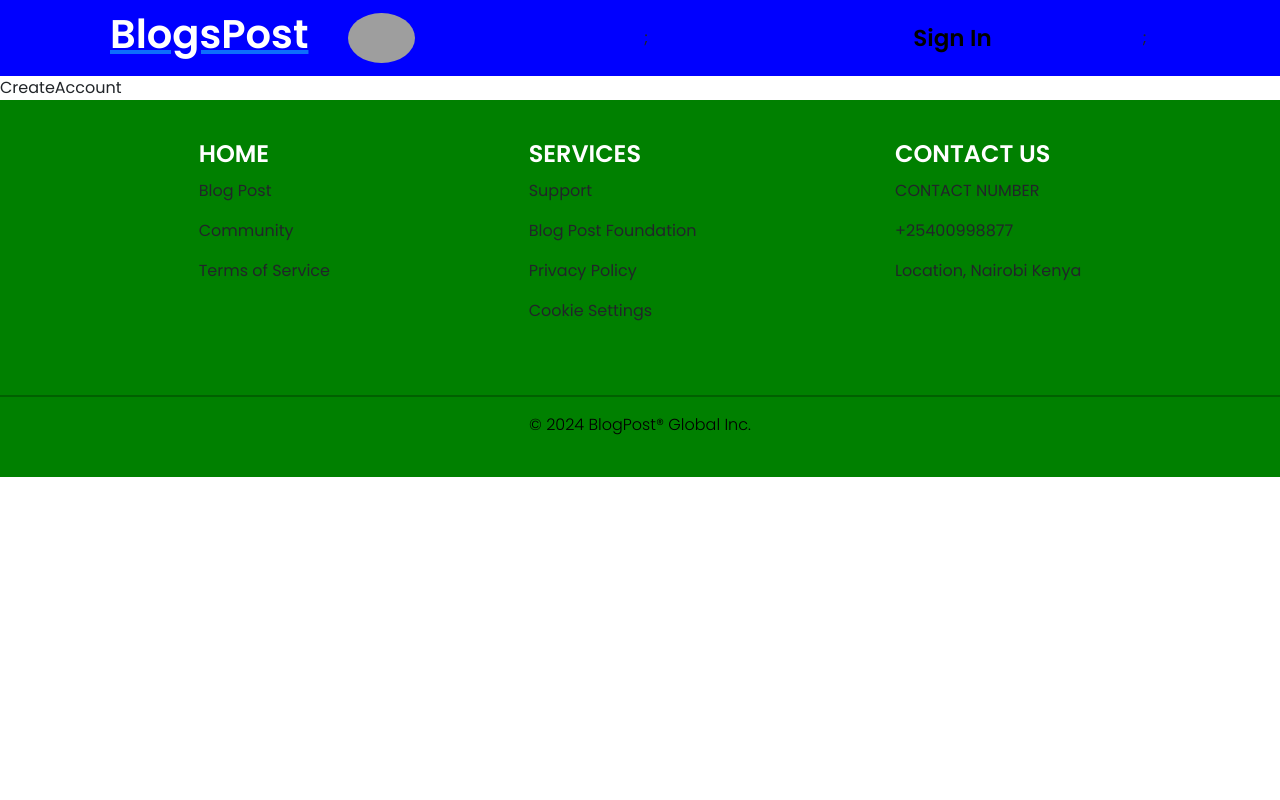
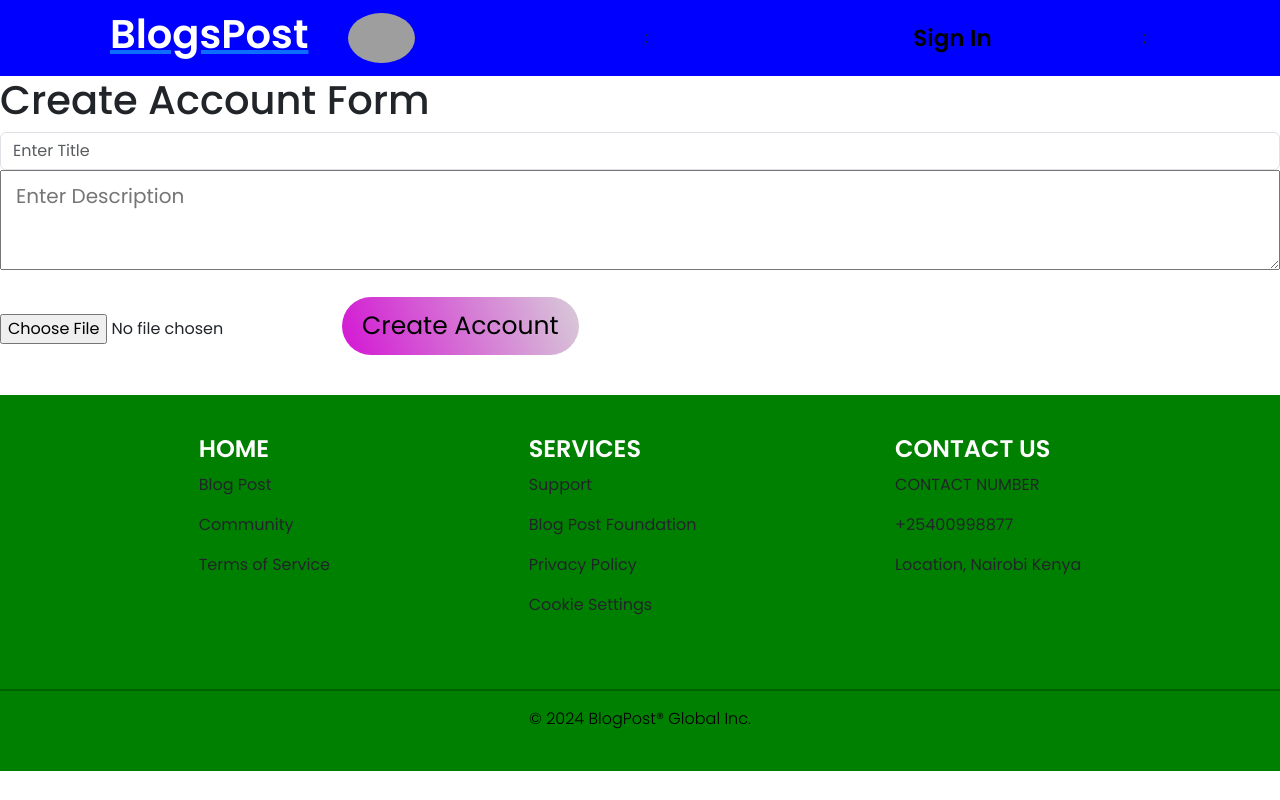
Before and after one commit to nzangi/Django-React-BlogPost, a React (Create React App) app in the folder frontend/: page /create-account in a window 1280 px wide. Built offline with nearby package versions, Linux system fonts and the light colour scheme; grey boxes are pictures that could not be loaded.

Commit message:
working create user account

```diff
--- a/frontend/src/Components/CreateAccount/CreateAccount.js
+++ b/frontend/src/Components/CreateAccount/CreateAccount.js
@@ -1,9 +1,93 @@
-import React from 'react'
+import React, { useContext, useEffect, useState } from 'react'
 import './CreateAccount.css'
+import axios from 'axios';
+import { AuthContext } from '../../Context/AuthContext';
+import { useNavigate } from 'react-router-dom';
 
 const CreateAccount = () => {
+  const [username, setUsername] = useState('');
+  const [email, setEmail] = useState('');
+  const [title, setTitle] = useState('');
+  const [description, setDescription] = useState('');
+  const [image, setImage] = useState(null);
+
+  const [message, setMessage] = useState('');
+  const [error, setError] = useState('');
+
+  const { setIsLoggedIn } = useContext(AuthContext);
+  const navigate = useNavigate();
+  const token = localStorage.getItem("userLoginResponseToken");
+
+
+  useEffect(() => {
+    if (token) {
+      setIsLoggedIn(true);
+    } else {
+      setIsLoggedIn(false);
+
+    }
+  }, [])
+
+
+  // Function to handle file input change
+  const handleImageChange = (e) => {
+    const selectedImage = e.target.files[0]; // Get the selected image file
+    if (selectedImage) {
+      setImage(selectedImage); // Set the selected image file to state
+    }
+  };
+
+
+  //username, email,
+  const handleAccountCreation = async (e) => {
+    // Prevent default form submission behavior
+    e.preventDefault();
+
+    try {
+      // const formData = new FormData(); // Create a new FormData object
+      // formData.append('title', title);
+      // formData.append('description', description);
+      // formData.append('image', image); // Append the image file to the FormData object
+
+      // console.log(formData);
+      console.log('Image File:', image);
+
+      const response = await axios.post(`http://127.0.0.1:8000/account/create_profile/`,
+        {title,description,image},
+        {
+          headers: {
+            Authorization: `Token ${token}`,
+            'Content-Type': 'multipart/form-data'
+          }
+        })
+      setMessage(response.data.message)
+      navigate("/account");
+
+    } catch (error) {
+      setError(error.response.data.error)
+
+    }
+  }
+
+
   return (
-    <div>CreateAccount</div>
+    <div >
+      {message && <p className='update-message'>{message}</p>}
+      {error && <p className='error-message'>{error}</p>}
+
+      <form onSubmit={handleAccountCreation}>
+        <h1>Create Account Form</h1>
+        {/* <input class="form-control" type="text" placeholder="Enter Username" value={username} onChange={(e) => setUsername(e.target.value)} />
+        <input class="form-control" type="email" placeholder="Enter Email" value={email} onChange={(e) => setEmail(e.target.value)} /> */}
+        <input class="form-control" type="text" placeholder="Enter Title" value={title} onChange={(e) => setTitle(e.target.value)} />
+        <textarea placeholder="Enter Description" value={description} onChange={(e) => setDescription(e.target.value)} />
+
+        <input type="file" accept="image/png, image/jpeg, image/jpg" onChange={handleImageChange} />
+
+        <button type='submit'>Create Account</button>
+      </form>
+
+    </div>
   )
 }
 
```
Also changed, not shown: 1 other file (tests, documents, lock files or other folders).
